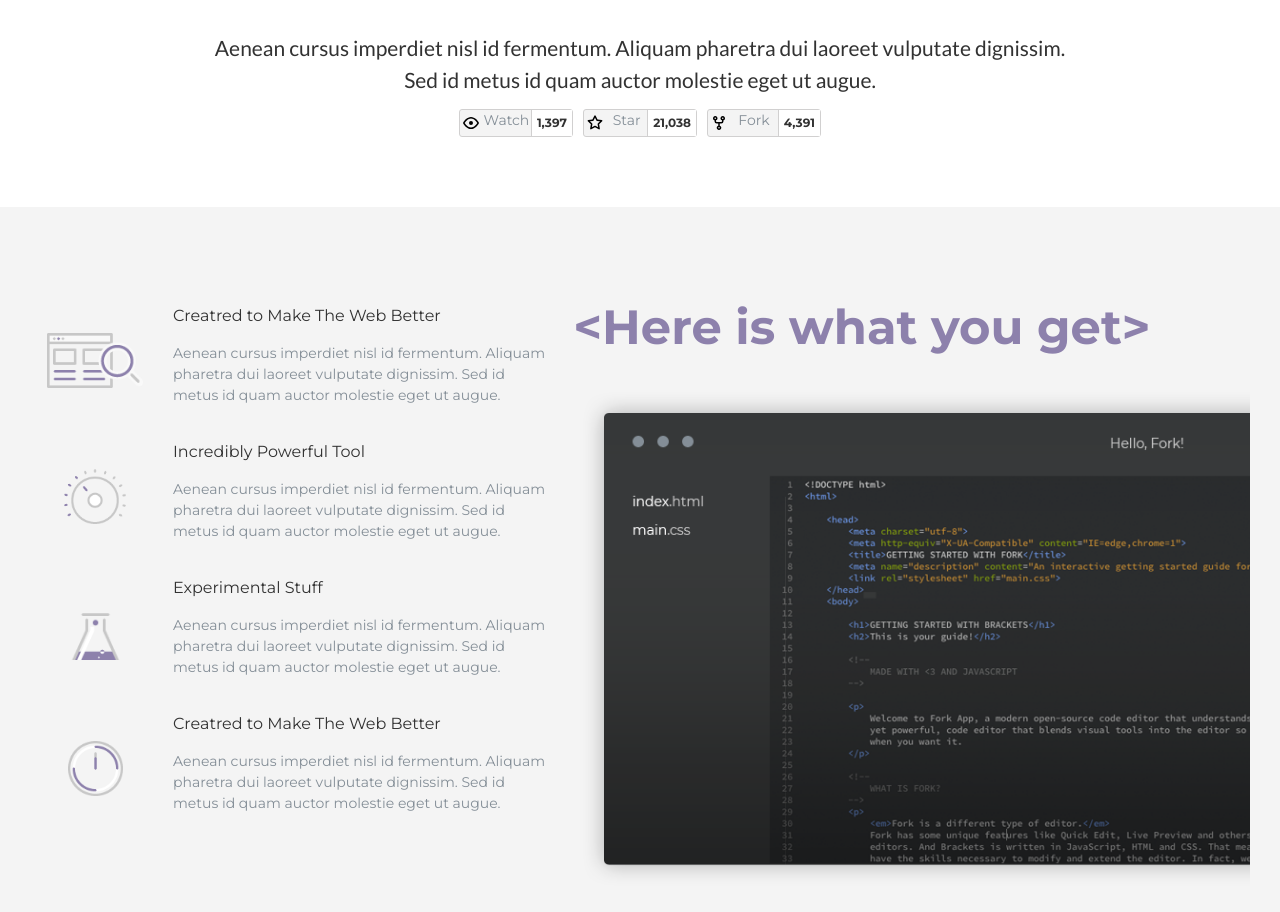
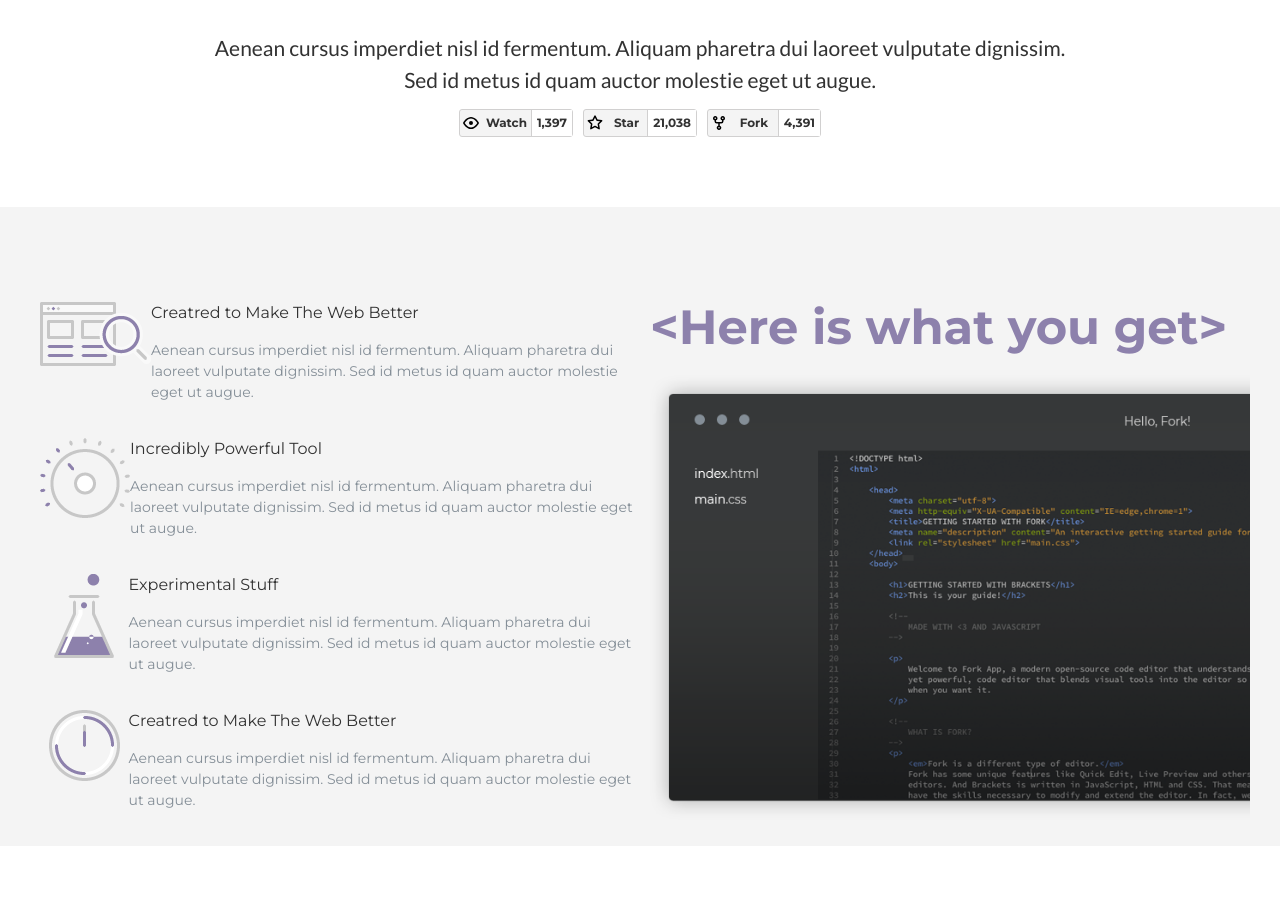
Before and after one commit to IgorMilya/SP-Forkio, a website: page index.html in a window 1280 px wide. Shown: the part 986-1898 px from the top of the page. After the commit the page ends 1832 px from the top, so only its background shows below. Drawn offline with Linux system fonts and the light colour scheme.

Commit message:
service block + imgg

```diff
--- a/index.html
+++ b/index.html
@@ -94,17 +94,11 @@
         <section class="services">
             <div class="container">
 
-                <div class="services__title-wrapper">
-                    <h2 class="services__title">&ltHere is what you get&gt</h2>
-
-                    <img class="services__img" src="dist/img/services_img.png" alt="">
-                </div>
 
 
+                <h2 class="services__title">&ltHere is what you get&gt</h2>
 
                 <ul class="services__list">
-
-
 
 
                     <li class="list__item">
@@ -112,8 +106,8 @@
                             <img src="dist/img/icon/icon1.png" alt="">
                         </div>
                         <div class="item__content">
-                            <h3 class="item__title">Creatred to Make The Web Better</h3>
-                            <p class="item__text">Aenean cursus imperdiet nisl id fermentum. Aliquam pharetra dui laoreet vulputate dignissim. Sed id metus id quam auctor molestie eget ut augue.</p>
+                            <h3 class="content__title">Creatred to Make The Web Better</h3>
+                            <p class="content__text">Aenean cursus imperdiet nisl id fermentum. Aliquam pharetra dui laoreet vulputate dignissim. Sed id metus id quam auctor molestie eget ut augue.</p>
                         </div>
                     </li>
                     <li class="list__item">
@@ -121,8 +115,8 @@
                             <img src="dist/img/icon/icon2.png" alt="">
                         </div>
                         <div class="item__content">
-                            <h3 class="item__title">Incredibly Powerful Tool</h3>
-                            <p class="item__text">Aenean cursus imperdiet nisl id fermentum. Aliquam pharetra dui laoreet vulputate dignissim. Sed id metus id quam auctor molestie eget ut augue.</p>
+                            <h3 class="content__title">Incredibly Powerful Tool</h3>
+                            <p class="content__text">Aenean cursus imperdiet nisl id fermentum. Aliquam pharetra dui laoreet vulputate dignissim. Sed id metus id quam auctor molestie eget ut augue.</p>
                         </div>
 
                     </li>
@@ -131,8 +125,8 @@
                             <img src="dist/img/icon/icon3.png" alt="">
                         </div>
                         <div class="item__content">
-                            <h3 class="item__title">Experimental Stuff</h3>
-                            <p class="item__text">Aenean cursus imperdiet nisl id fermentum. Aliquam pharetra dui laoreet vulputate dignissim. Sed id metus id quam auctor molestie eget ut augue.</p>
+                            <h3 class="content__title">Experimental Stuff</h3>
+                            <p class="content__text">Aenean cursus imperdiet nisl id fermentum. Aliquam pharetra dui laoreet vulputate dignissim. Sed id metus id quam auctor molestie eget ut augue.</p>
                         </div>
 
                     </li>
@@ -141,16 +135,19 @@
                             <img src="dist/img/icon/icon4.png" alt="">
                         </div>
                         <div class="item__content">
-                            <h3 class="item__title">Creatred to Make The Web Better</h3>
-                            <p class="item__text">Aenean cursus imperdiet nisl id fermentum. Aliquam pharetra dui laoreet vulputate dignissim. Sed id metus id quam auctor molestie eget ut augue.</p>
+                            <h3 class="content__title">Creatred to Make The Web Better</h3>
+                            <p class="content__text">Aenean cursus imperdiet nisl id fermentum. Aliquam pharetra dui laoreet vulputate dignissim. Sed id metus id quam auctor molestie eget ut augue.</p>
                         </div>
 
                     </li>
                 </ul>
 
 
+                <div class="services__img">
+                    <img src="dist/img/services_img.png" alt="">
+                </div>
 
-            </div>
+
         </section>
     </main>
 
--- a/src/scss/_services.scss
+++ b/src/scss/_services.scss
@@ -1,137 +1,70 @@
+
 .services {
+   background: #F4F4F4;
 
    // .services__title
-
    &__title {
+      @include text(48px, 700, $def-color, 50px, 'Montserrat');
+      position: relative;
+      right: -10px;
+      order: 2;
    }
 
    // .services__list
-
    &__list {
-   }
-
-   // .services__img-wrapper
-
-   &__img-wrapper {
+      order: 1;
+      grid-row-start: 1;
+      grid-row-end: 3;
    }
 
    // .services__img
+   &__img {
+      position: relative;
+      right: -10px;
+      order: 3;
+   }
+   &__img img {
+      width: 100%;
 
+
+   }
+}
+
+.list {
+   // .list__item
+   &__item {
+      display: flex;
+   }
+}
+.item {
    &__img {
+      //width: 115px;
+      display: flex;
+      justify-content: center;
+      align-items: start;
+      width: 30%;
+   }
+   &__img img {
+   }
+   &__content {
+   }
+}
+.content {
+   &__title {
+      @include text(16px, 400, #323232, 21px, 'Montserrat');
+      margin-bottom: 17px;
+   }
+   &__text {
+      @include text(14px, 400, $sub-title, 21px, 'Montserrat');
+      margin-bottom: 35px;
+
    }
 }
 
 
-
 .services .container {
+   padding-top: 95px;
+   display: grid;
+   grid-template-columns: 1fr 1fr;
 
 }
-
-
-
-
-
-
- .services {
-
-    background: #F4F4F4;
-    // .services__title-wrapper
-
-    &__title-wrapper {
-       margin-top: 95px;
-       width: 700px;
-       margin-bottom: 33px;
-
-    }
-
-
-    // .services__title
-
-    &__title {
-       @include text(48px, 700, $def-color, 50px, 'Montserrat');
-       margin-bottom: 40px;
-       @media screen and (max-width: 1065px) {
-          @include text(42px, 700, $def-color, 44px, 'Montserrat');
-          margin-bottom: 100px;
-       }
-       @media screen and (max-width: 1050px) {
-          margin-bottom: 50px;
-       }
-    }
-    &__img {
-       position: relative;
-       right: -10px;
-
-       width: 100%;
-       @media screen and (max-width: 1050px) {
-          position: absolute;
-          width: 700px;
-          height: 520px;
-
-       }
-    }
-
-    // .services__list
-
-    &__list {
-       margin-top: 98px;
-       margin-bottom: 72px;
-    }
- }
- .services .container {
-
-    display: flex;
-    flex-direction: row-reverse;
-    gap: 20px;
-    @media screen and (max-width: 1050px) {
-       flex-direction: column;
-    }
-
- }
- .list {
-
-    // .list__item
-
-    &__item {
-       display: flex;
-       gap: 23px;
-
-    }
- }
- .item {
-    // .item__img
-
-    &__img {
-       height: 110px;
-       min-width: 110px;
-       display: flex;
-       justify-content: center;
-       align-items: center;
-
-    }
-    &__img img {
-       height: 50%;
-       min-width: 50%;
-       object-fit: cover;
-    }
-
-    // .item__content
-
-    &__content {
-       max-width: 406px;
-    }
-
-    // .item__title
-
-    &__title {
-       @include text(16px, 400, #323232, 21px, 'Montserrat');
-       margin-bottom: 17px;
-    }
-
-    // .item__text
-
-    &__text {
-       @include text(14px, 400, $sub-title, 21px, 'Montserrat');
-       margin-bottom: 35px;
-    }
- }
```
Also changed, not shown: dist/styles/style.min.css.
